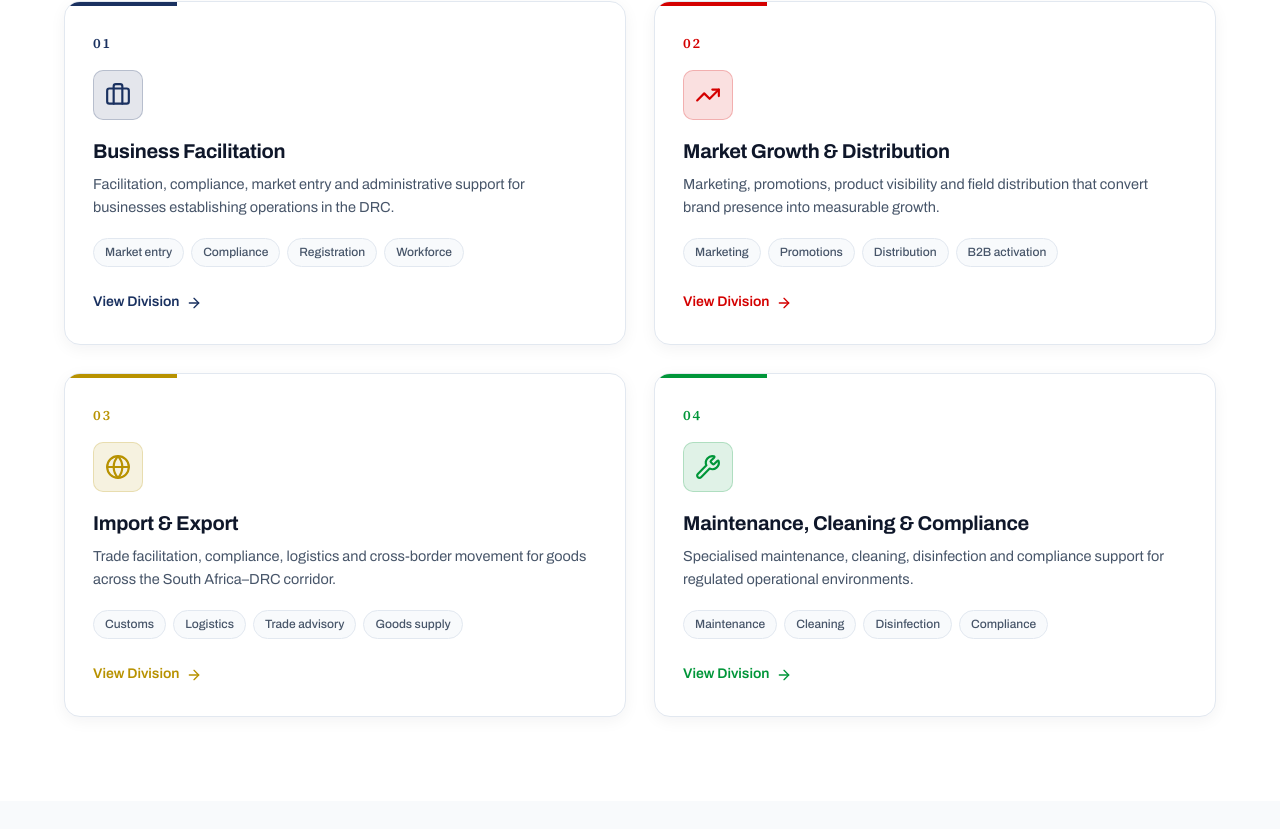
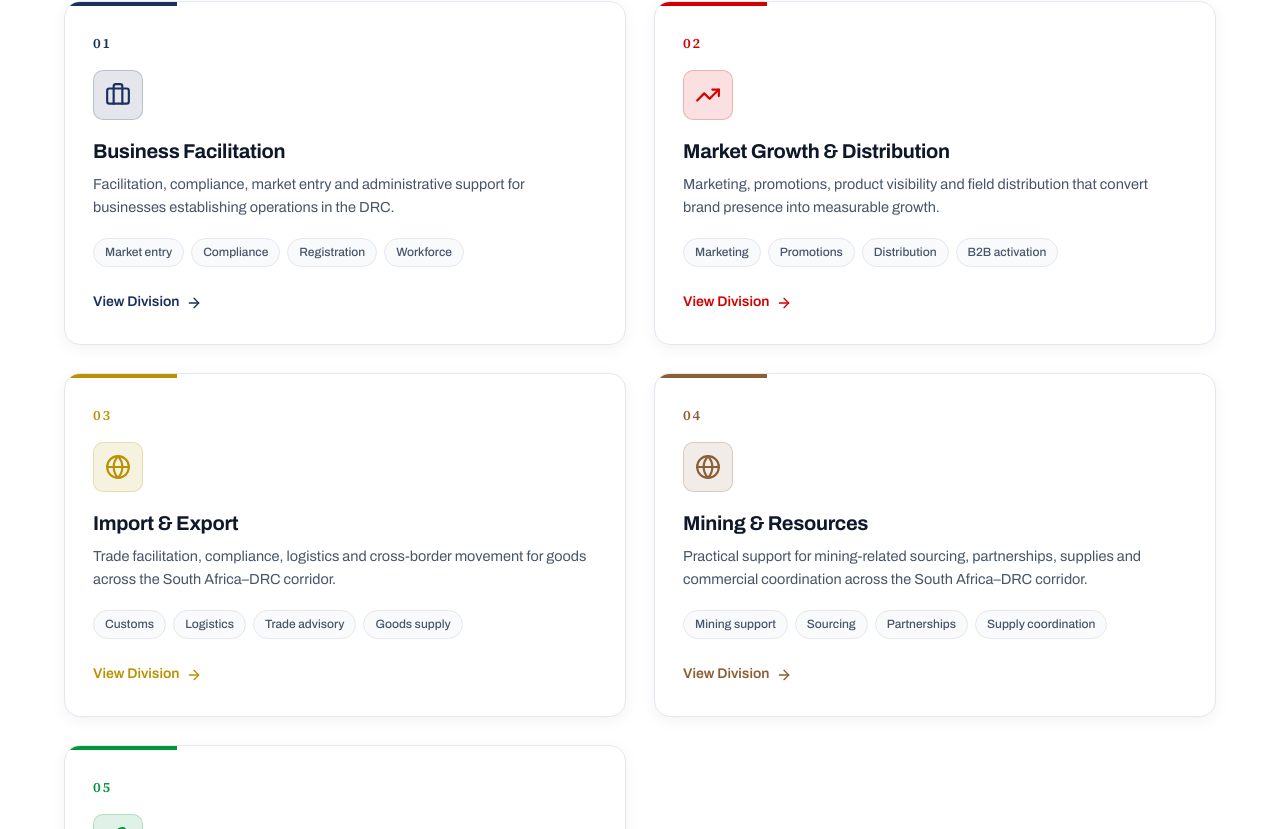
Before and after one commit to sirmufasas/arrssa, a React (Vite) app: page / in a window 1280 px wide. Shown: the part 1971-2800 px from the top of the page. Built offline with nearby package versions, Linux system fonts and the light colour scheme.

Commit message:
Add mining and resources service offering

```diff
--- a/src/App.tsx
+++ b/src/App.tsx
@@ -12,6 +12,7 @@ import BusinessFacilitation from "./pages/services/BusinessFacilitation";
 import MarketGrowth from "./pages/services/MarketGrowth";
 import ImportExport from "./pages/services/ImportExport";
 import MaintenanceCleaning from "./pages/services/MaintenanceCleaning";
+import Mining from "./pages/services/Mining";
 import Markets from "./pages/Markets";
 import WhyArssa from "./pages/WhyArssa";
 import Legacy from "./pages/Legacy";
@@ -80,6 +81,7 @@ export default function App() {
             </PageTransition>
           }
         />
+        <Route path="/services/mining" element={<PageTransition><Mining /></PageTransition>} />
         <Route
           path="/services/maintenance-cleaning"
           element={
--- a/src/context/LanguageContext.tsx
+++ b/src/context/LanguageContext.tsx
@@ -18,7 +18,7 @@ const COPY: Record<string, string> = {
   "Four Core Divisions. One Integrated Partner.": "Quatre divisions clés. Un partenaire intégré.",
   "Explore what each division delivers": "Découvrez les services de chaque division",
   "Business Facilitation": "Facilitation des affaires", "Market Growth & Distribution": "Croissance des marchés et distribution",
-  "Import & Export": "Importation et exportation", "Maintenance & Cleaning": "Maintenance et nettoyage",
+  "Import & Export": "Importation et exportation", "Maintenance & Cleaning": "Maintenance et nettoyage", "Mining & Resources": "Mines et ressources", "Mining": "Mines", "Mining Support, Sourcing & Cross-Border Commercial Coordination": "Appui minier, approvisionnement et coordination commerciale transfrontalière",
   "About ARSSA": "À propos d'ARSSA", "Target Markets": "Marchés cibles", "Why ARSSA": "Pourquoi ARSSA",
   "Experience That Supports Confidence": "Une expérience qui inspire confiance", "Start Your Enquiry": "Commencez votre demande",
   "Contact ARSSA": "Contacter ARSSA", "Direct Telephone": "Téléphone direct", "Email Correspondence": "Correspondance par e-mail",
--- a/src/data/site.ts
+++ b/src/data/site.ts
@@ -66,9 +66,21 @@ export const SERVICES: ServiceDef[] = [
     preview: ["Customs", "Logistics", "Trade advisory", "Goods supply"],
   },
   {
+    slug: "mining",
+    path: "/services/mining",
+    number: "04",
+    title: "Mining & Resources",
+    shortTitle: "Mining",
+    subtitle: "Mining Support, Sourcing & Cross-Border Commercial Coordination",
+    description: "Practical support for mining-related sourcing, partnerships, supplies and commercial coordination across the South Africa–DRC corridor.",
+    accent: "#8b5e34",
+    icon: "globe",
+    preview: ["Mining support", "Sourcing", "Partnerships", "Supply coordination"],
+  },
+  {
     slug: "maintenance-cleaning",
     path: "/services/maintenance-cleaning",
-    number: "04",
+    number: "05",
     title: "Maintenance, Cleaning & Compliance",
     shortTitle: "Maintenance & Cleaning",
     subtitle: "Specialised Operational Support for Regulated Industries",
@@ -106,6 +118,7 @@ export const ENQUIRY_SERVICES = [
   "Market Growth & Distribution",
   "Import & Export",
   "Maintenance, Cleaning & Compliance",
+  "Mining & Resources",
   "General Business Enquiry",
   "Other",
 ];
--- /dev/null
+++ b/src/pages/services/Mining.tsx
@@ -0,0 +1,21 @@
+import { Pickaxe, Handshake, Truck, ClipboardCheck } from "lucide-react";
+import PageHero from "../../components/PageHero";
+import SEO from "../../components/SEO";
+import { ServiceBlocks, type ServiceBlock } from "../../components/ServiceSections";
+import CTASection from "../../components/CTASection";
+
+const BLOCKS: ServiceBlock[] = [
+  { icon: Pickaxe, title: "Mining & Resources Support", items: ["Mining opportunity coordination", "Supplier and partner introductions", "Commercial and field support"] },
+  { icon: Handshake, title: "Partnerships & Sourcing", items: ["South Africa–DRC business connections", "Equipment and input sourcing", "Stakeholder coordination"] },
+  { icon: Truck, title: "Supply Coordination", items: ["Cross-border supply support", "Logistics coordination", "On-the-ground follow-through"] },
+  { icon: ClipboardCheck, title: "Practical Execution", items: ["Structured introductions", "Compliance-aware coordination", "Clear reporting and next steps"] },
+];
+
+export default function Mining() {
+  return <>
+    <SEO title="Mining & Resources | ARSSA" description="ARSSA supports mining-related sourcing, partnerships and commercial coordination across the South Africa–DRC corridor." path="/services/mining" />
+    <PageHero eyebrow="Division 04 — Mining & Resources" title="Mining & Resources" subtitle="Practical support for mining-related opportunities, sourcing and partnerships." crumbs={[{ label: "Home", path: "/" }, { label: "Services", path: "/services" }, { label: "Mining & Resources" }]} />
+    <section className="section"><div className="container"><div className="split" style={{ marginBottom: 48 }}><div><p className="eyebrow eyebrow--navy">Focused support</p><h2 style={{ fontFamily: "var(--font-serif)", fontSize: "clamp(26px, 3.5vw, 36px)", marginBottom: 18 }}>Connecting opportunity with dependable execution</h2><p className="lead">ARSSA provides focused commercial and operational support for mining-related activity across the South Africa–DRC corridor.</p><p style={{ color: "var(--ink-soft)", marginTop: 18 }}>We keep this support practical: helping identify the right partners, coordinate supply and introductions, and move opportunities toward clear next steps.</p></div></div><ServiceBlocks blocks={BLOCKS} accent="#8b5e34" /></div></section>
+    <CTASection headline="Discuss a mining-related opportunity" text="Tell us what you are looking to source, coordinate or develop and we will help map the next step." />
+  </>;
+}
```
